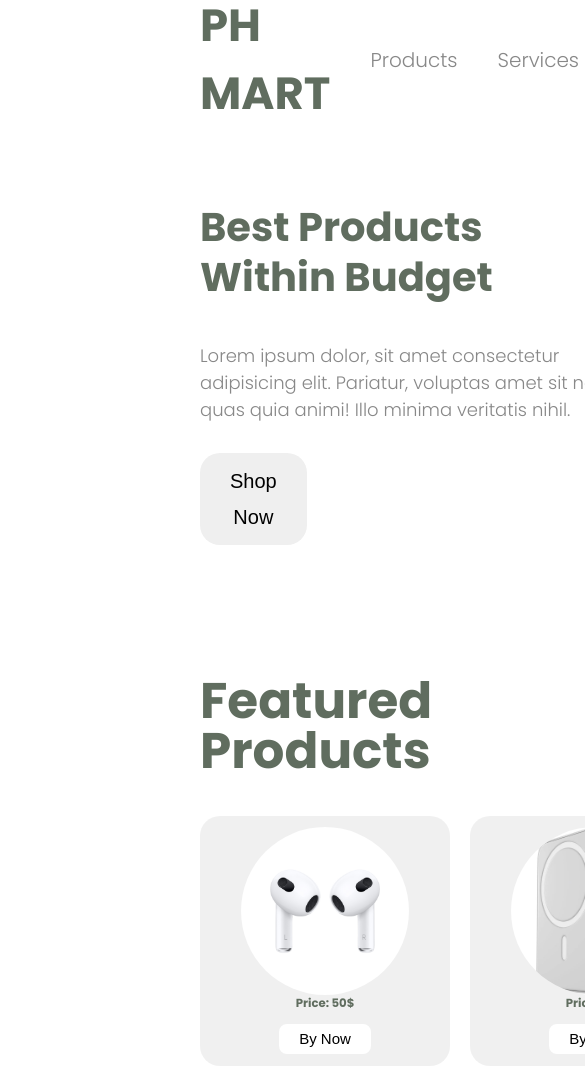
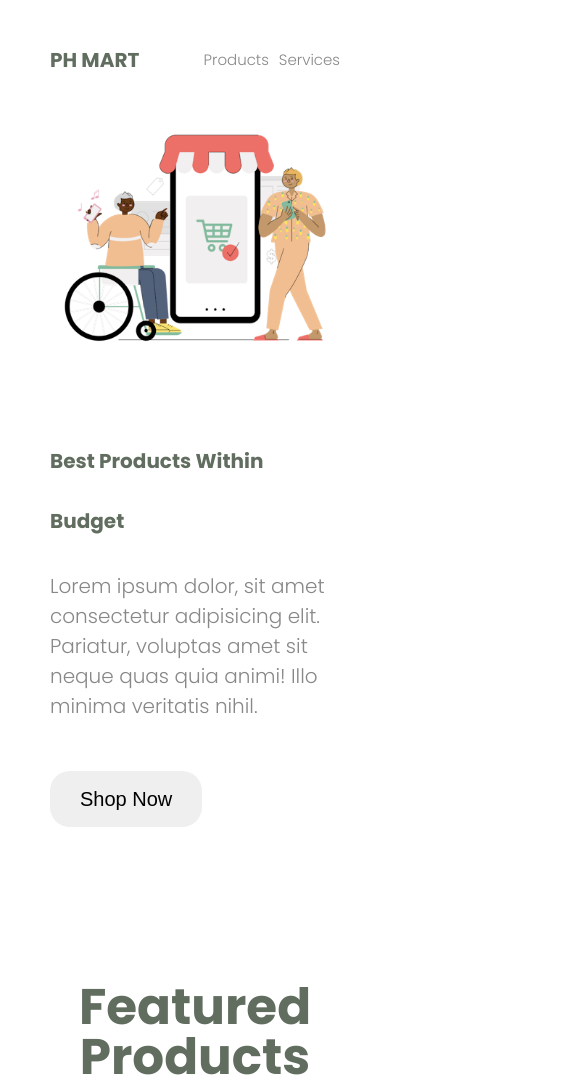
Before and after one commit to ar-abdullah1/ph-mart, a plain HTML site: page index.html in a window 390 px wide. Shown: the top 1085 px of the page, 585 px wide, since content can reach past the window. Drawn offline with Linux system fonts and the light colour scheme.

Commit message:
all mobile responsive done

```diff
--- a/styles/style.css
+++ b/styles/style.css
@@ -24,11 +24,13 @@ h3 {
 
 h3 {
   font-weight: 750;
-    font-size: 2.rem;
+  font-size: 2rem;
   text-transform: capitalize;
 }
 
-P, li, a button {
+P,
+li,
+a button {
   color: #888888;
 }
 
@@ -60,7 +62,6 @@ button {
   font-weight: normal;
   font-size: 2rem;
 }
-
 
 /* Header Section start here */
 header {
@@ -161,12 +162,12 @@ header nav .menu a li :hover {
 
 .products-section .products {
   display: grid;
-    grid-template-columns: repeat(3,  1fr);
+  grid-template-columns: repeat(3, 1fr);
   grid-gap: 2rem;
   justify-items: center;
 }
 
-.products-section .products  .product-card {
+.products-section .products .product-card {
   width: 25rem;
   height: 25rem;
   background-color: #efefefef;
@@ -179,12 +180,12 @@ header nav .menu a li :hover {
   margin-bottom: 2rem;
 }
 
-.products-section .products  .product-card img {
+.products-section .products .product-card img {
   width: 80%;
   border-radius: 50%;
 }
 
-.products-section .products  .product-card .buy-btn {
+.products-section .products .product-card .buy-btn {
   background-color: #fff;
   border: 2px solid #efefefef;
   padding: 1rem 2rem;
@@ -204,3 +205,66 @@ footer {
   align-items: center;
   background-color: #efefefef;
 }
+
+/* Responsive for mobile device */
+@media screen and (max-width: 576px) {
+  header,
+  .hero-section,
+  .products-section {
+    padding: 0 5rem;
+  }
+
+  .hero-section,
+  .products-section {
+    margin-bottom: 12rem;
+  }
+
+  header nav .logo h1 {
+    font-size: 2rem;
+  }
+
+  header nav .menu a {
+    margin-left: 1rem;
+  }
+  header nav .menu a li {
+    font-size: 1.5rem;
+  }
+  .hero-section {
+    flex-direction: column;
+  }
+
+  .hero-section .hero-content {
+    order: 2;
+    width: 100%;
+  }
+  .hero-section .hero-content h1 {
+    font-size: 2rem;
+    width: 100%;
+    line-height: 6rem;
+    margin-bottom: 2rem;
+    margin-top: 4rem;
+  }
+  .hero-section .hero-content p {
+    width: 100%;
+    font-size: 2rem;
+    margin-bottom: 5rem;
+  }
+  .hero-section .hero-img {
+    order: 1;
+    width: 100%;
+  }
+  .hero-section .hero-img img {
+    width: 100%;
+  }
+  .products h1 {
+    font-size: 3rem;
+    margin-bottom: 2rem;
+    line-height: 6rem;
+  }
+  .products-section .products {
+    grid-template-columns: repeat(1, 1fr);
+  }
+  footer p{
+    font-size: 1rem;
+  }
+}
```
Lines whose indentation alone changed are shown as unchanged.
